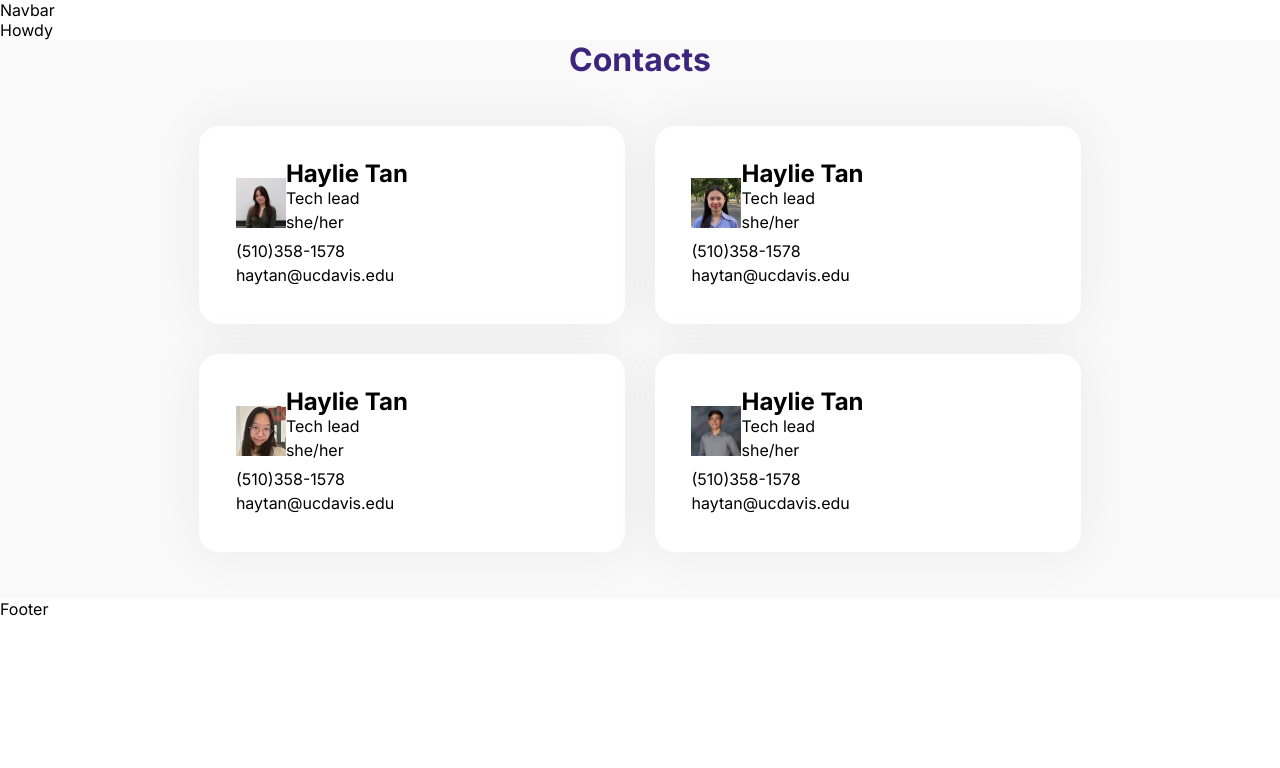
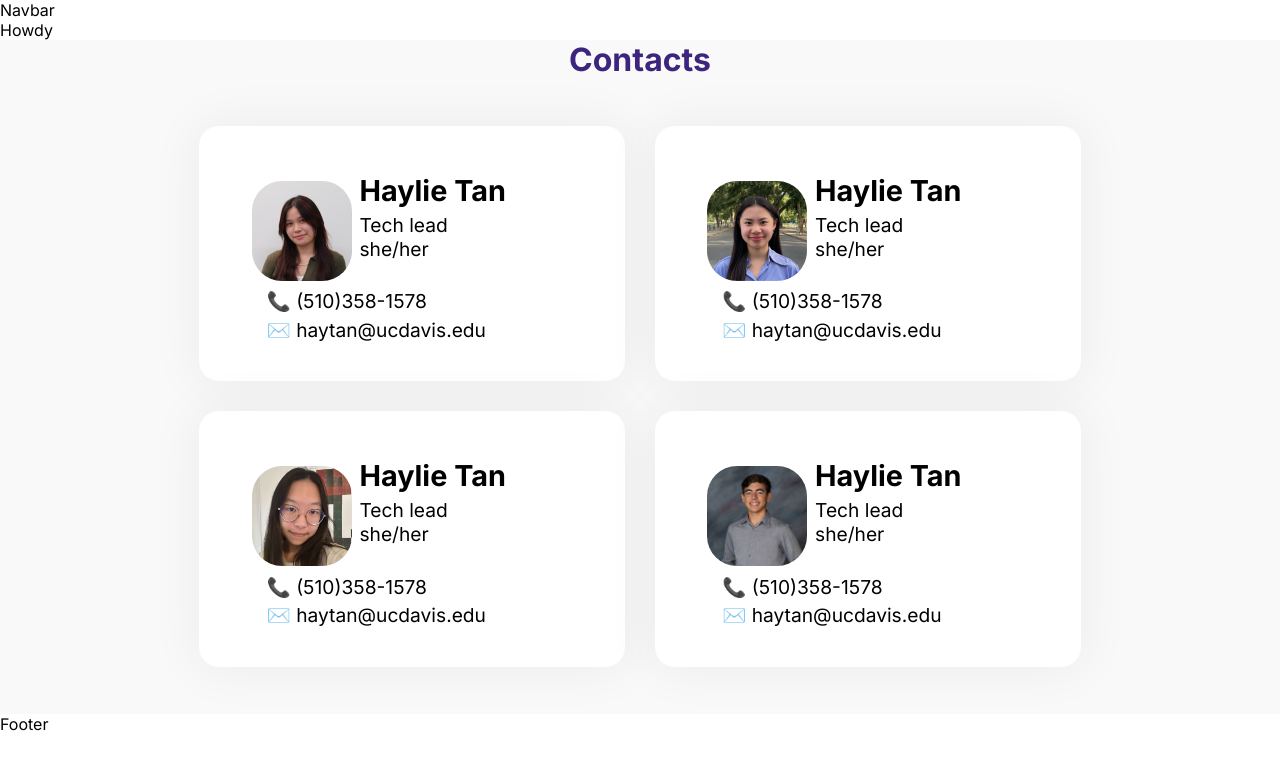
Before and after one commit to include-davis/cohort-platform, a Next.js app: page / in a window 1280 px wide. Shown: the top 768 px of the page. Built offline with nearby package versions, Linux system fonts and the light colour scheme.

Commit message:
Updated images

```diff
--- a/app/_components/contact/contact.module.scss
+++ b/app/_components/contact/contact.module.scss
@@ -10,9 +10,13 @@
     padding: 15%;
     padding: 2rem 2rem;
     text-align: center;
+
     .individual_card {
+        padding-left: 5%;
         display: inline-block;
-        padding: 3%;
+        padding-top: 3%;
+        padding-bottom: 3%;
+        padding-right: 3%;
         margin: 15px;
         vertical-align: middle;
         background-color: white;
@@ -25,7 +29,23 @@
     .top_card {
         display: inline-block;
         text-align: left;
+        padding: 5%;
+        font-size: 1.2rem;
+
+        h2 {
+            margin-bottom: 10px;
+        }
+
+        img {
+            border-radius: 15px;
+            scale: 2;
+        }
+    }
+
+    .bottom_card {
+        margin-top: 10px;
+        padding-left: 2%;
         line-height: 150%;
-        margin-bottom: 5px;
+        font-size: 1.2rem;
     }
 }
--- a/app/_components/contact/individual.jsx
+++ b/app/_components/contact/individual.jsx
@@ -14,9 +14,9 @@ export function Individual({ name, image, role, pronouns, phone, email, linkedin
                 <p>{pronouns}</p>
             </div>
 
-            <div>
-                <p>{phone}</p>
-                <p>{email}</p>
+            <div className={styles.bottom_card}>
+                <p>📞 {phone}</p>
+                <p>✉️ {email}</p>
                 <p>{linkedin}</p>
             </div>
         </div>
```
Also changed, not shown: app/_components/contact/images/Haylie.jpg.
